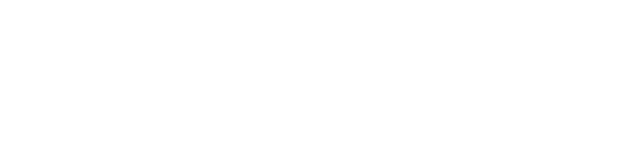
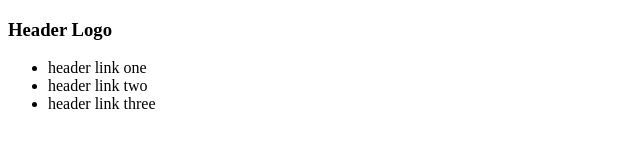
Before and after one commit to sjenne2022/project_landingpage, a plain HTML site: page index.html in a window 1280 px wide. Shown: the whole page, without its empty margins (0-640 px from the left). Drawn offline with Linux system fonts and the light colour scheme.

Commit message:
Added html navigation content

```diff
--- a/index.html
+++ b/index.html
@@ -8,6 +8,13 @@
     <title>Landing Page</title>
 </head>
 <body>
-
+    <nav>
+        <h3>Header Logo</h3>
+        <ul>
+            <li>header link one</li>
+            <li>header link two</li>
+            <li>header link three</li>
+        </ul>
+    </nav>
 </body>
 </html>
```
